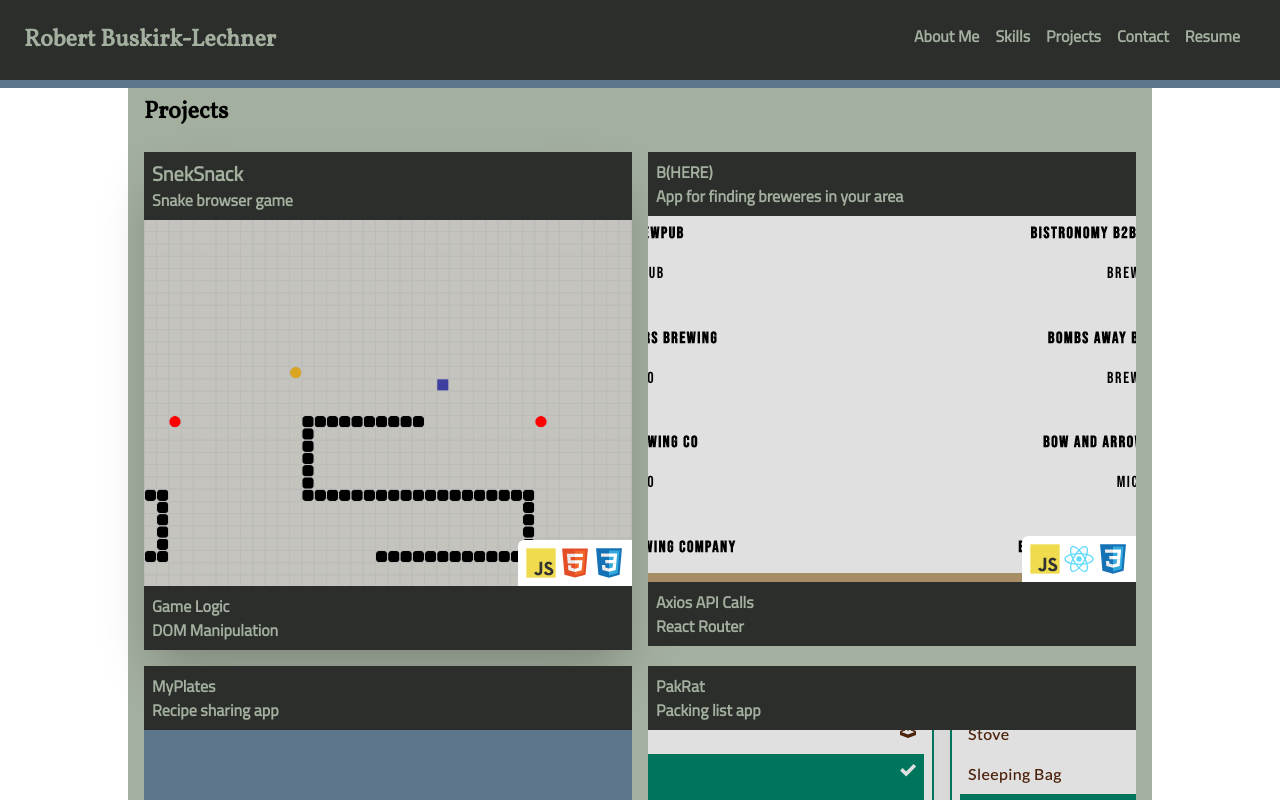
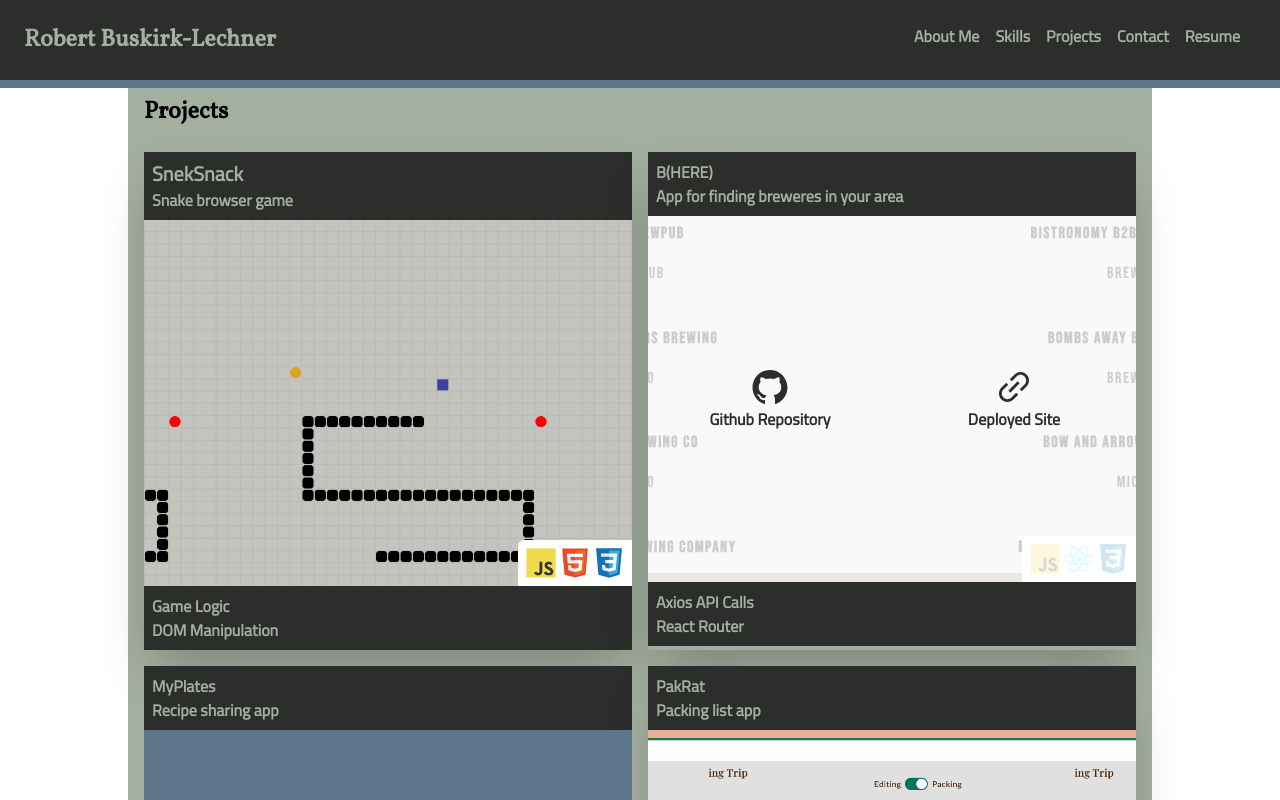
Before and after one commit to robert-bl/personal_portfolio, a React (Create React App) app in the folder portfolio/: page / in a window 1280 px wide. Both pictures are taken after a click on the element 892 px from the left and 1993 px from the top of the page. Shown: the part 1593-2393 px from the top of the page. Built offline with nearby package versions, Linux system fonts and the light colour scheme.

Commit message:
prject links added to pakrat and bhere

```diff
--- a/portfolio/src/components/projects/Bhere.jsx
+++ b/portfolio/src/components/projects/Bhere.jsx
@@ -1,13 +1,22 @@
 import JavaScriptIcon from "../SVGs/JavaScript"
 import ReactIcon from "../SVGs/React"
 import CSSIcon from "../SVGs/CSS"
+import { AiOutlineLink, AiOutlineGithub } from "react-icons/ai"
+
+import { useState } from "react"
 
 export default function Bhere () {
+
+    const [showLinks, setShowLinks] = useState(false)
+
+    const toggleLinks = () => {
+        setShowLinks(!showLinks)
+    }
 
     let dimensions = '30px'
 
     return (
-        <div className="w-full">
+        <div className="w-full shadow-2xl hover:scale-105 duration-300" onClick={toggleLinks}>
             <div className='bg-drkgry text-lit p-2'>
                 <div>B{'('}HERE{')'}</div>
                 <div>App for finding breweres in your area</div>
@@ -18,6 +27,25 @@ export default function Bhere () {
                 <ReactIcon dimensions={dimensions}/>
                 <CSSIcon dimensions={dimensions}/>
                 </div>
+                {showLinks ?
+                <div className='absolute bg-white bg-opacity-80 h-full w-full'>
+                    <div className='flex justify-around items-center h-full'>
+                        <div className="text-center w-2/5">
+                            <a href='https://github.com/robert-bl/brewery-finder-app' target='_blank'>
+                            <AiOutlineGithub size={40} className='mx-auto'/>
+                            <div>Github Repository</div>
+                            </a>
+                        </div>
+                        <div className="text-center w-2/5">
+                            <a href='https://bhere.netlify.app/' target='_blank'>
+                            <AiOutlineLink size={40} className='mx-auto'/>
+                            <div>Deployed Site</div>
+                            </a>
+                        </div>
+                    </div>
+                </div>
+                : null
+                }
             </div>
             <div className='bg-drkgry text-lit p-2'>
                 <div>Axios API Calls</div>
--- a/portfolio/src/components/projects/PakRat.jsx
+++ b/portfolio/src/components/projects/PakRat.jsx
@@ -3,25 +3,53 @@ import ReactIcon from "../SVGs/React"
 import SequelizeIcon from "../SVGs/Sequelize"
 import ExpressIcon from "../SVGs/Express"
 import TailwindIcon from "../SVGs/Tailwind"
+import { AiOutlineLink, AiOutlineGithub } from "react-icons/ai"
+
+import { useState } from "react"
 
 export default function PakRat () {
+
+    const [showLinks, setShowLinks] = useState(false)
+
+    const toggleLinks = () => {
+        setShowLinks(!showLinks)
+    }
 
     let dimensions = '30px'
 
     return (
-        <div className="w-full">
+        <div className="w-full shadow-2xl hover:scale-105 duration-300" onClick={toggleLinks}>
             <div className='bg-drkgry text-lit p-2'>
                 <div>PakRat</div>
                 <div>Packing list app</div>
             </div>
-            <div className="relative bg-pakrat bg-bottom aspect-[4/3] text-drkgry">
+            <div className="relative bg-pakrat bg-contain bg-bottom aspect-[4/3] text-drkgry">
                 <div className='absolute flex gap-1 bg-white rounded-tl-md bottom-0 right-0 p-2'>
                     <JavaScriptIcon dimensions={dimensions}/>
                     <ReactIcon dimensions={dimensions}/>
                     <SequelizeIcon dimensions={dimensions}/>
                     <ExpressIcon dimensions={dimensions}/>
                     <TailwindIcon dimensions={dimensions}/>
+                    </div>
+                {showLinks ?
+                <div className='absolute bg-white bg-opacity-80 h-full w-full'>
+                    <div className='flex justify-around items-center h-full'>
+                        <div className="text-center w-2/5">
+                            <a href='https://github.com/robert-bl/PakRat' target='_blank'>
+                            <AiOutlineGithub size={40} className='mx-auto'/>
+                            <div>Github Repository</div>
+                            </a>
+                        </div>
+                        <div className="text-center w-2/5">
+                            <a href='https://pakrat.netlify.app/' target='_blank'>
+                            <AiOutlineLink size={40} className='mx-auto'/>
+                            <div>Deployed Site</div>
+                            </a>
+                        </div>
+                    </div>
                 </div>
+                : null
+                }
             </div>
             <div className='bg-drkgry text-lit p-2'>
                 <div>Bundled axios API calls</div>
--- a/portfolio/src/components/projects/SnekSnack.jsx
+++ b/portfolio/src/components/projects/SnekSnack.jsx
@@ -16,12 +16,12 @@ export default function SnekSnak () {
     let dimensions = '30px'
 
     return (
-        <div className="w-full shadow-2xl">
+        <div className="w-full shadow-2xl hover:scale-105 duration-300" onClick={toggleLinks}>
             <div className='bg-drkgry text-lit p-2'>
                 <div className='text-xl'>SnekSnack</div>
                 <div>Snake browser game</div>
             </div>
-            <div className="relative bg-sneksnak bg-contain bg-bottom aspect-[4/3] text-drkgry" onClick={toggleLinks}>
+            <div className="relative bg-sneksnak bg-contain bg-bottom aspect-[4/3] text-drkgry">
                 <div className='absolute flex gap-1 bg-white rounded-tl-md bottom-0 right-0 p-2'>
                     <JavaScriptIcon dimensions={dimensions}/>
                     <HTMLIcon dimensions={dimensions}/>
@@ -43,7 +43,6 @@ export default function SnekSnak () {
                             </a>
                         </div>
                     </div>
-                    <div></div>
                 </div>
                 : null
                 }
--- a/portfolio/src/components/sections/Skills.jsx
+++ b/portfolio/src/components/sections/Skills.jsx
@@ -20,7 +20,7 @@ export default function Skills () {
 
     // let nameHover = 'text-black text-opacity-0 bg-opacity-0 hover:text-opacity-100 hover:bg-opacity-90 rounded-l-full rounded-r-full absolute w-fit bg-white duration-300 cursor-none text-center top-8 p-1 z-10'
 
-    let nameHover = 'text-black text-opacity-0 bg-opacity-0 border-opacity-0 hover:text-opacity-100 hover:bg-opacity-80 hover:border-opacity-70 rounded-full absolute w-24 h-24 bg-white duration-300 text-center pt-8 z-10 border-2 border-black cursor-default'
+    let nameHover = 'text-black text-opacity-0 bg-opacity-0 border-opacity-0 hover:text-opacity-100 hover:bg-opacity-80 hover:border-opacity-70 rounded-full absolute w-24 h-24 bg-white duration-500 text-center pt-8 z-10 border-2 border-black cursor-default'
 
     let hoverWrapper = 'relative flex justify-center items-center rounded-full bg-white w-24 h-24 border-2 border-drkgry'
 
```
